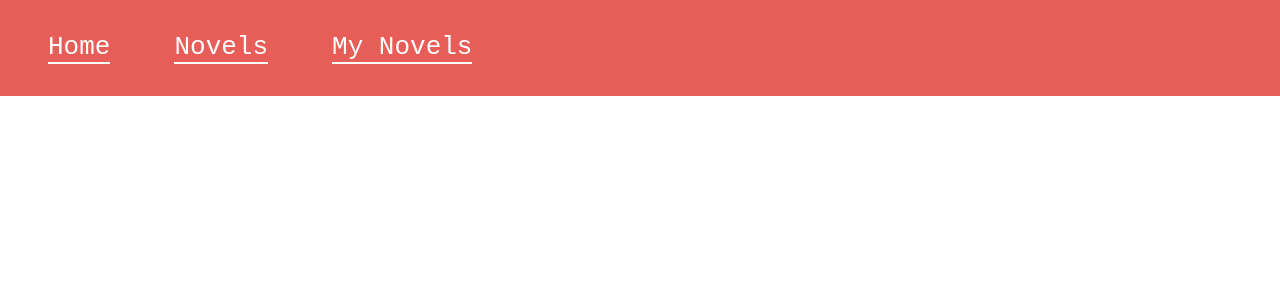
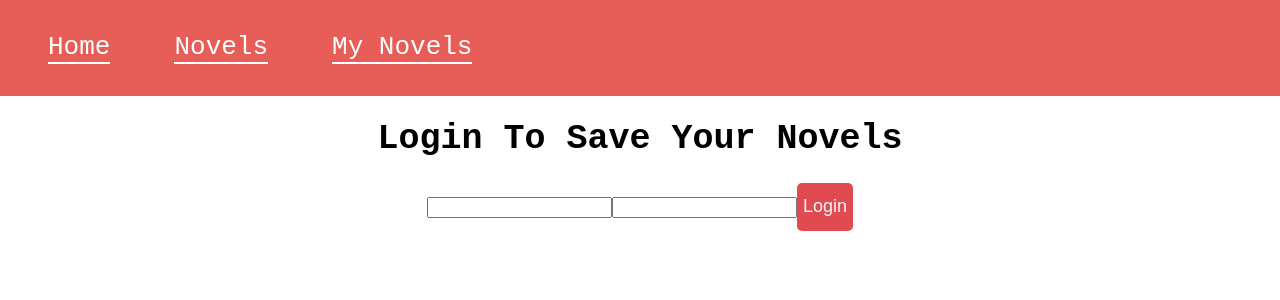
Before and after one commit to Andrewruu/phase2-project, a React (Create React App) app: page /login in a window 1280 px wide. Shown: the top 300 px of the page. Built offline with nearby package versions, Linux system fonts and the light colour scheme; no server answers.

Commit message:
add Login

```diff
--- a/src/App.js
+++ b/src/App.js
@@ -4,11 +4,11 @@ import NavBar from "./components/NavBar"
 import NovelList from "./components/NovelList"
 import MyNovelList from "./components/MyNovelList"
 import Home from "./components/Home"
+import Login from "./components/Login"
 
 export default function App(){
     const [novels, setNovels] = useState([])
-    const [novelIDs, setNovelIDs] = useState([])
-
+    const [isLoggedIn, setIsLoggedIn] = useState(false);
 
     useEffect(() => {
         fetch("http://localhost:3000/novels")
@@ -20,20 +20,21 @@ export default function App(){
 
     return (
         <div className="app">
-            {/*some components*/}
-            <NavBar />
+            <NavBar setIsLoggedIn={setIsLoggedIn} isLoggedIn={isLoggedIn}/>
             <Switch>
+                <Route exact path="/login">
+                    <Login setIsLoggedIn={setIsLoggedIn}/>
+                </Route>
                 <Route exact path="/novellist">
                     <NovelList novels={novels}/>
                 </Route>
                 <Route exact path="/mynovellist">
-                    <MyNovelList novels={novels}/>
+                    <MyNovelList novels={novels} isLoggedIn={isLoggedIn}/>
                 </Route>
                 <Route exact path="/">
-                    <Home />
+                    <Home isLoggedIn={isLoggedIn}/>
                 </Route>
             </Switch>
         </div>
-
     )
 }
--- a/src/components/Home.js
+++ b/src/components/Home.js
@@ -1,6 +1,8 @@
 import React from "react";
+import { Redirect } from "react-router";
 
-function Home() {
+function Home({isLoggedIn}) {
+    if (!isLoggedIn) return <Redirect to="/login" />;
     return (
         <section id="home">
             <h1>
--- /dev/null
+++ b/src/components/Login.js
@@ -0,0 +1,45 @@
+import React, { useState } from "react";
+import { useHistory } from "react-router-dom";
+
+function Login({ setIsLoggedIn }) {
+  const history = useHistory();
+  const [formData, setFormData] = useState({
+    username: "",
+    password: "",
+  });
+
+  function handleChange(e) {
+    setFormData({
+      ...formData,
+      [e.target.name]: e.target.value,
+    });
+  }
+
+  function handleSubmit(e) {
+    e.preventDefault();
+
+    setIsLoggedIn(true);
+    history.push("/MyNovelList");
+  }
+
+  return (
+    <form className="login" onSubmit={handleSubmit}>
+      <h1>Login To Save Your Novels</h1>
+      <input
+        type="text"
+        name="username"
+        value={formData.username}
+        onChange={handleChange}
+      />
+      <input
+        type="password"
+        name="password"
+        value={formData.password}
+        onChange={handleChange}
+      />
+      <button type="submit">Login</button>
+    </form>
+  );
+}
+
+export default Login;
--- a/src/components/MyNovelList.js
+++ b/src/components/MyNovelList.js
@@ -1,9 +1,11 @@
 import React, { useState, useEffect} from "react";
+import { Redirect } from "react-router";
 import NovelCard from "./NovelCard";
 
 
 
-function MyNovelList({novels}){
+function MyNovelList({novels, isLoggedIn}){
+
     const [myNovels, setMyNovel] = useState([])
 
     useEffect(() => {
--- a/src/components/NavBar.js
+++ b/src/components/NavBar.js
@@ -1,5 +1,5 @@
 import React from "react"
-import { NavLink } from "react-router-dom"
+import { NavLink, useHistory} from "react-router-dom"
 
 const novelheader ={
         display: "flex",
@@ -10,7 +10,16 @@ const novelheader ={
         color: "white",
 }
 
-function NavBar() {
+function NavBar({ setIsLoggedIn }) {
+    const history = useHistory();
+
+    function handleLogout() {
+        setIsLoggedIn(false);
+        history.push("/login");
+    }
+
+
+
     return (
         <nav style={novelheader}>
             <NavLink  exact to="/">Home</NavLink>
--- a/src/index.css
+++ b/src/index.css
@@ -43,7 +43,9 @@ nav a.active {
   margin: 2rem;
 }
 
-
+.login {
+  text-align: center;
+}
 .card {
   text-align: center;
   border: grey solid 1px;
```
